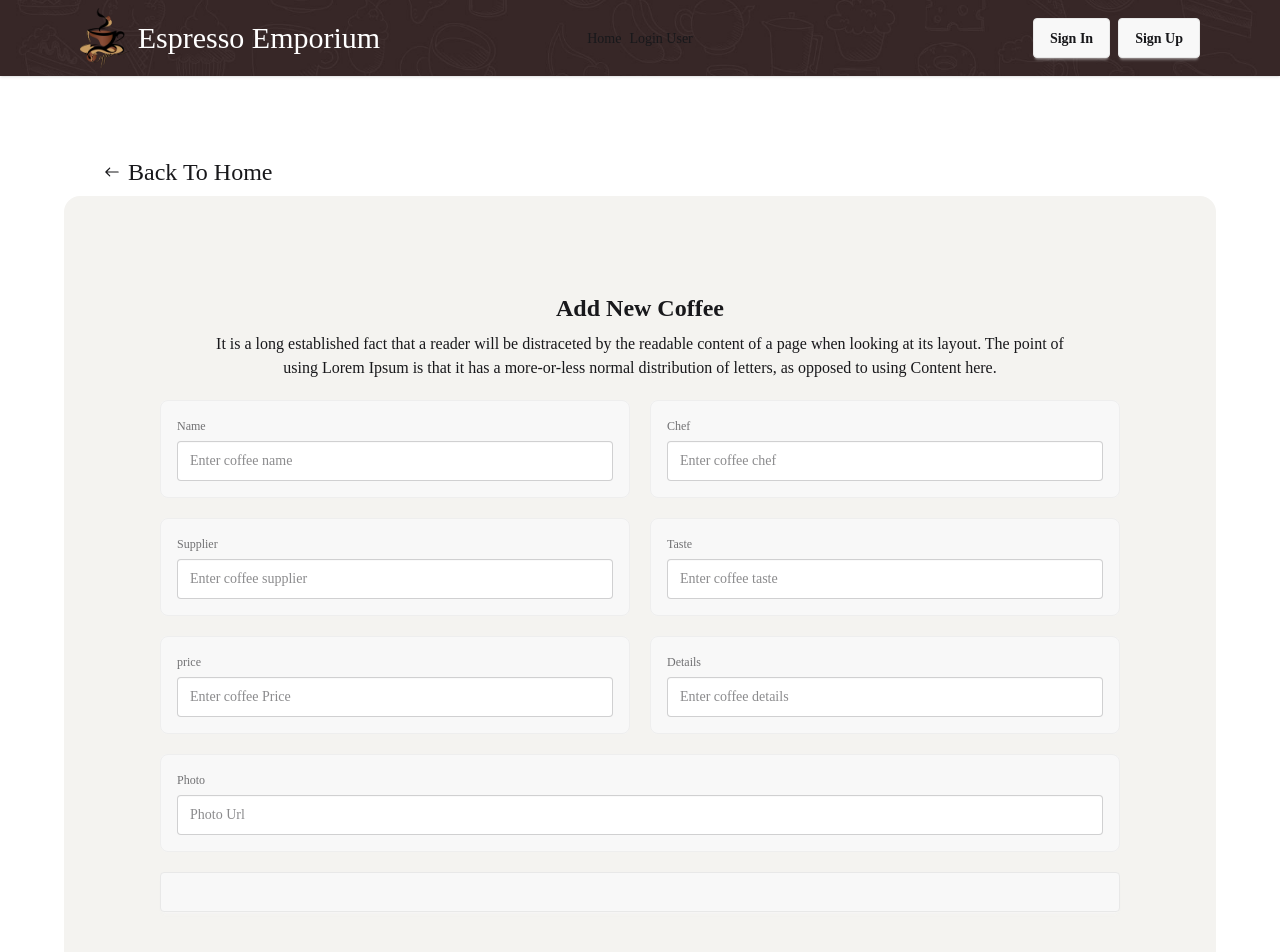
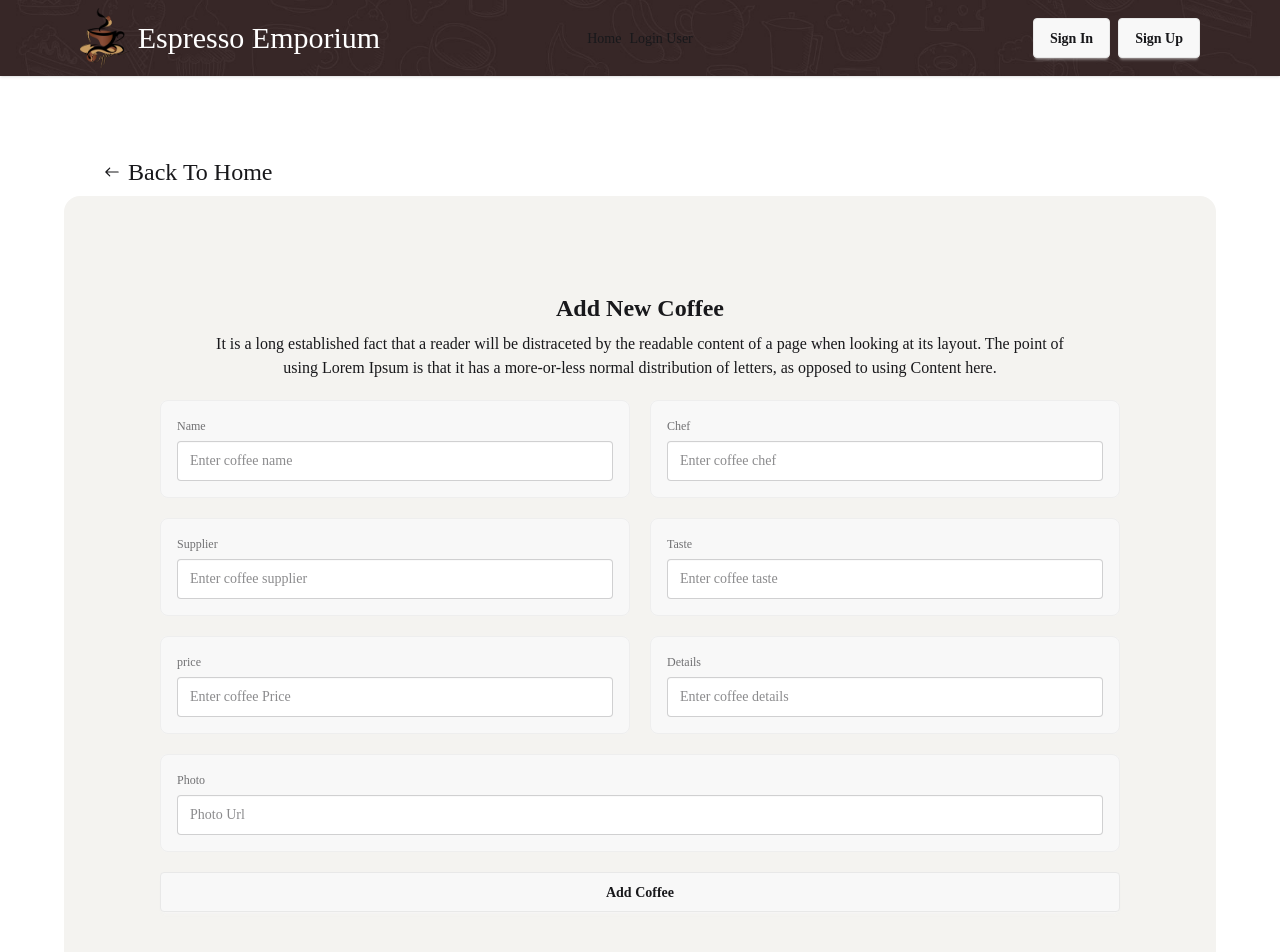
Before and after one commit to ShahadatHasan623/coffee-client-server, a React (Vite) app: page /addCoffee in a window 1280 px wide. Shown: the top 952 px of the page. Built offline with nearby package versions, Linux system fonts and the light colour scheme; no server answers; a web font is replaced by a local one.

Commit message:
added update button

```diff
--- a/src/components/AddCoffee.jsx
+++ b/src/components/AddCoffee.jsx
@@ -116,7 +116,7 @@ const AddCoffee = () => {
             />
           </fieldset>
 
-          <Link to='/' className="btn w-full" type="submit" value="Add Coffee" />
+          <Link to='/' className="btn w-full" type="submit">Add Coffee</Link>
         </form>
       </div>
     </div>
```
